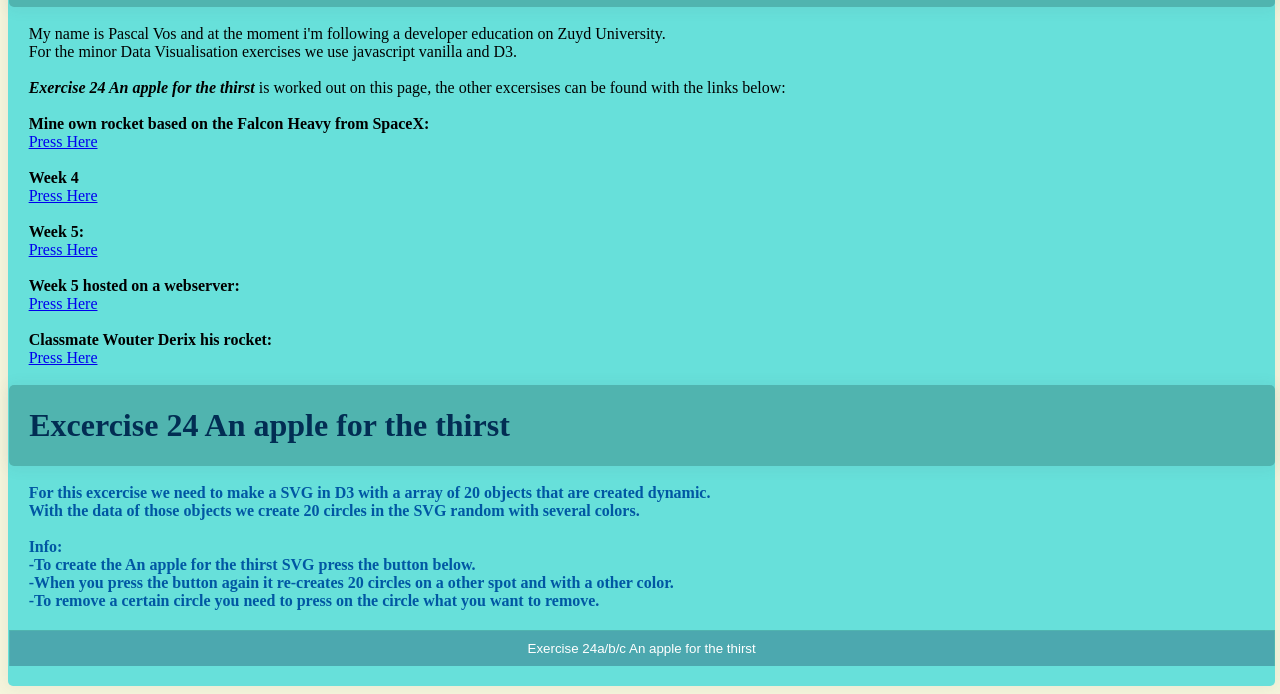
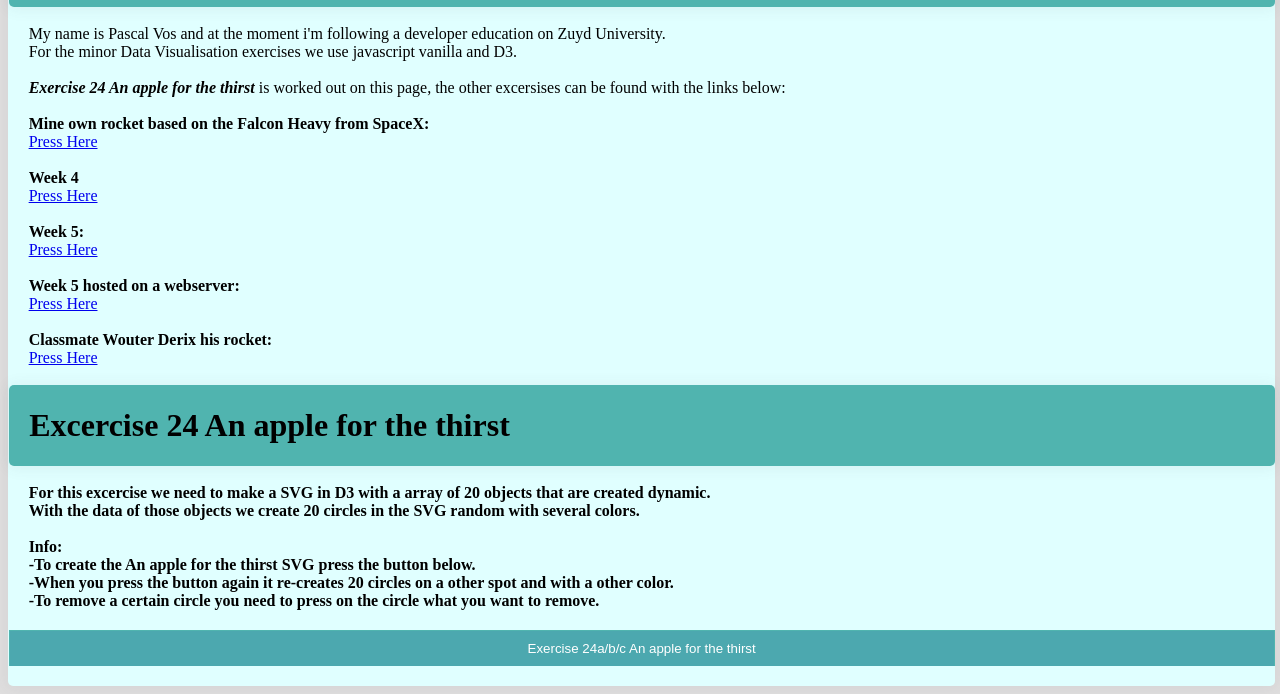
Before and after one commit to PandaFox12/-P.Vos-minor-dataviz-Opdracht-26-My-first-visualisation-on-the-web, a plain HTML site: page index.html in a window 1280 px wide. Shown: the part 366-1060 px from the top of the page. Drawn offline with nearby package versions, Linux system fonts and the light colour scheme.

Commit message:
Updated Colors

```diff
--- a/css/style.css
+++ b/css/style.css
@@ -7,7 +7,7 @@ Pascal Vos
 body
 {
     width: 99%;
-    background-color: beige;
+    background-color: rgb(223, 222, 222);
 }
 
 figcaption
@@ -56,12 +56,12 @@ p
 
 #buttons button:hover
 {
-    background-color: #3e8e41;
+    background-color: rgb(61, 133, 138);;
 }
 
 #explain
 {
-    background-color: rgb(103, 224, 218);
+    background-color: lightcyan;
     padding: .05%;
     border-radius: 5px;
     box-shadow: 0 1px 15px 1px rgba(81,77,92,.08);
@@ -78,7 +78,6 @@ p
 #header h1
 {
     margin-left: 20px;
-    color: #022d53;
 }
 
 #globalContent
@@ -93,7 +92,6 @@ p
     margin: 0;
     margin-left: 20px;
     text-align: left;
-    color: #0057a3;
 }
 
 #svg2
@@ -101,5 +99,5 @@ p
     margin: auto;
     margin-bottom: 20px;
     display: block;
-    background-color: lightskyblue;
+    background-color: rgb(101, 218, 226);;
 }
```
